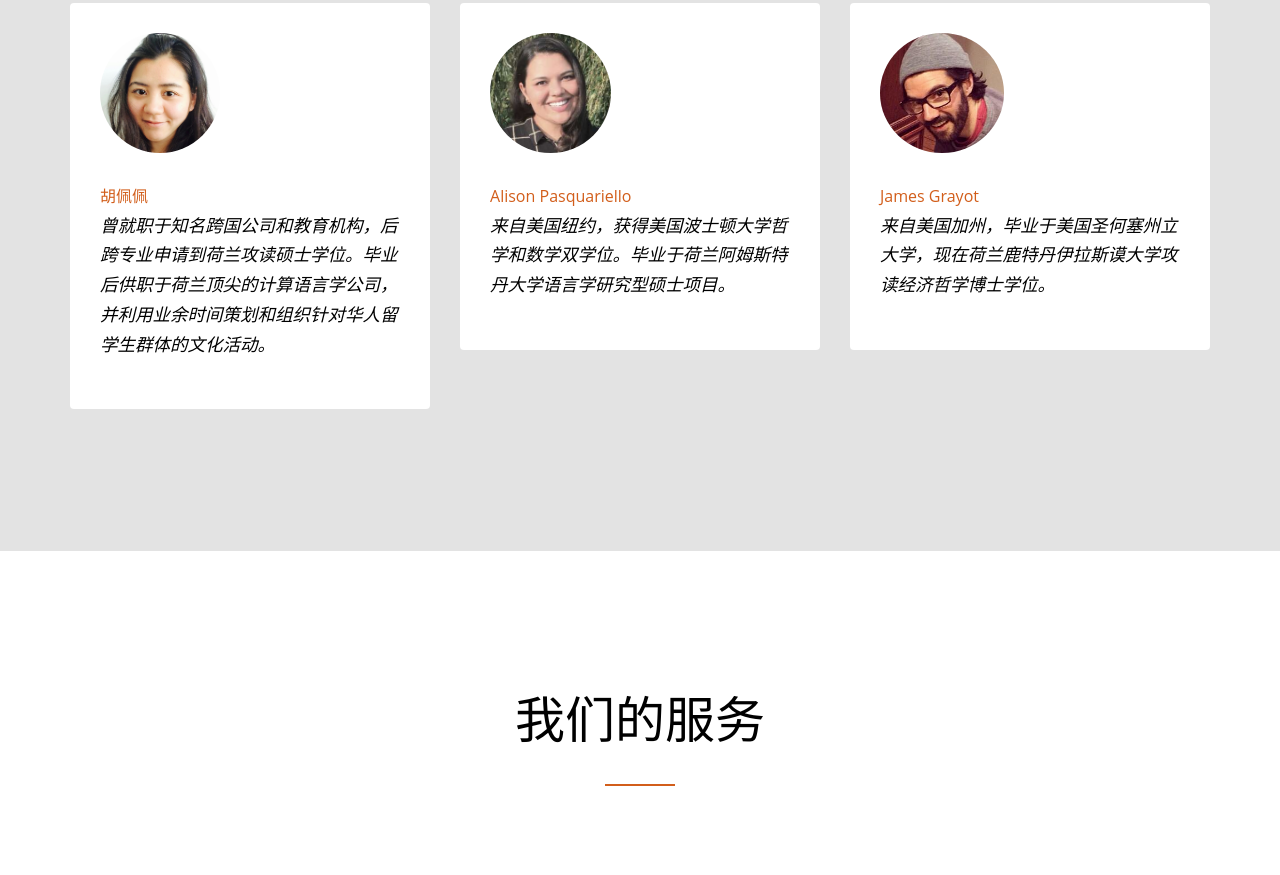
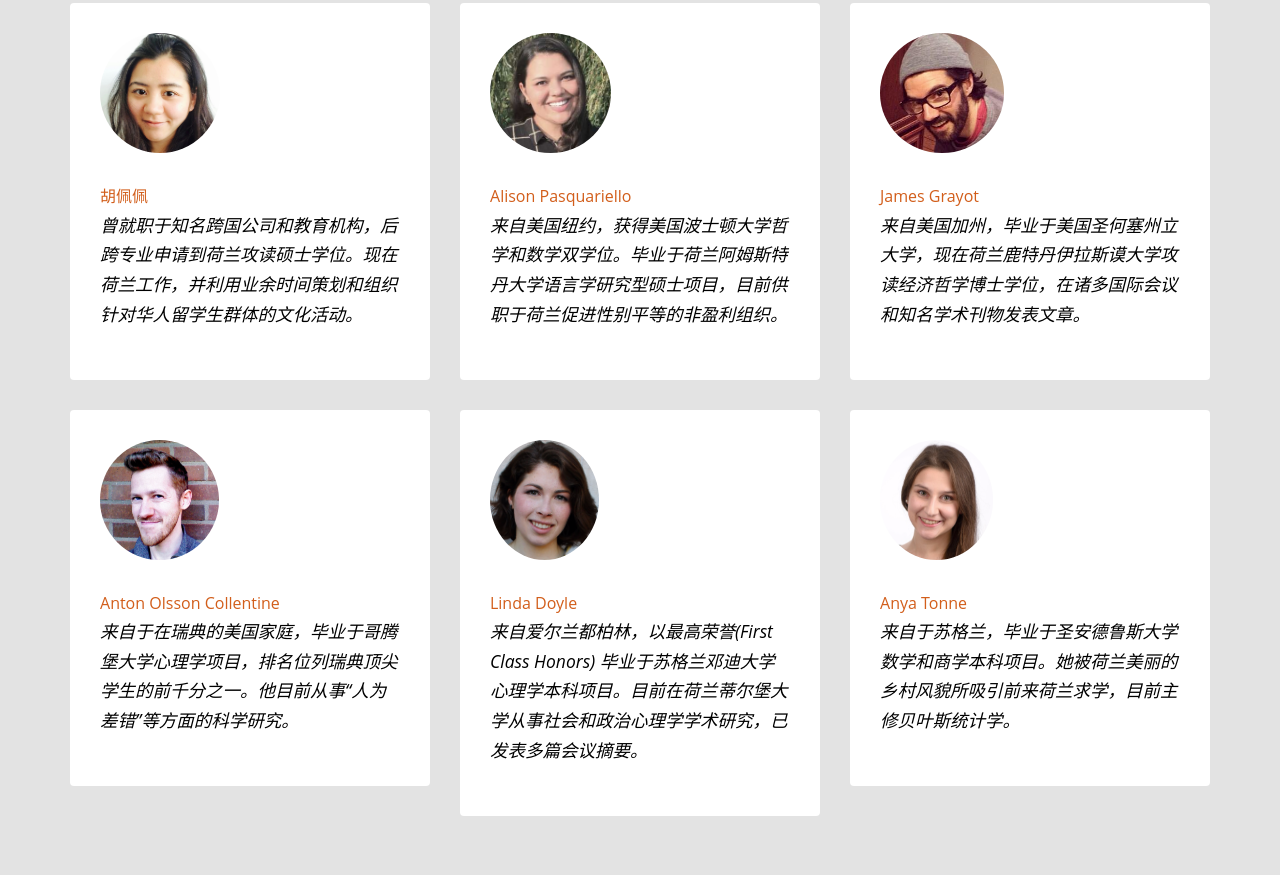
Before and after one commit to bonan-fc/fengcheliuxue, a website: page index.html in a window 1280 px wide. Shown: the part 3505-4380 px from the top of the page. Drawn offline with Linux system fonts and the light colour scheme; files whose address does not match are found by name.

Commit message:
Add new profiles and some minor changes

```diff
--- a/index.html
+++ b/index.html
@@ -87,7 +87,7 @@
             <div class="row">
               <div class="col-md-6">
                 <h4 class="text-black probootstrap-check-2">优质的教育资源</h4>
-                <p>荷兰有14所研究性大学，全部名列世界大学排名TOP 200。每一所荷兰大学都有自己所向披靡的优势专业。</p>
+                <p>荷兰有14所研究性大学，全部名列世界大学排名TOP 200。每一所荷兰大学都有自己蜚声内外的优势专业。</p>
 
                 <h4 class="text-black probootstrap-check-2">良好的工作机遇</h4>
                 <p>荷兰政府鼓励留学生毕业留在荷兰工作。随着英国脱欧，许多在英的国际企业搬到了荷兰的阿姆斯特丹和鹿特丹，荷兰的英语就业市场持续繁荣。 </p>
@@ -155,17 +155,16 @@
               <p><img src="img/peipei.jpg" class="img-responsive img-circle probootstrap-author-photo" alt="Free Template by ProBootstrap.com"></p>
               <p class="mb0">胡佩佩</p>
               <blockquote>
-                <p>曾就职于知名跨国公司和教育机构，后跨专业申请到荷兰攻读硕士学位。毕业后供职于荷兰顶尖的计算语言学公司，并利用业余时间策划和组织针对华人留学生群体的文化活动。</p>
+                <p>曾就职于知名跨国公司和教育机构，后跨专业申请到荷兰攻读硕士学位。现在荷兰工作，并利用业余时间策划和组织针对华人留学生群体的文化活动。</p>
               </blockquote>
             </div>
           </div>
-          <div class="clearfix visible-sm-block"></div>
           <div class="col-md-4 col-sm-6 col-xs-12">
             <div class="probootstrap-testimonial">
               <p><img src="img/alison.jpg" class="img-responsive img-circle probootstrap-author-photo" alt="Free Template by ProBootstrap.com"></p>
               <p class="mb0">Alison Pasquariello</p>
               <blockquote>
-                <p>来自美国纽约，获得美国波士顿大学哲学和数学双学位。毕业于荷兰阿姆斯特丹大学语言学研究型硕士项目。</p>
+                <p>来自美国纽约，获得美国波士顿大学哲学和数学双学位。毕业于荷兰阿姆斯特丹大学语言学研究型硕士项目，目前供职于荷兰促进性别平等的非盈利组织。</p>
               </blockquote>
             </div>
           </div>
@@ -174,11 +173,38 @@
               <p><img src="img/james.jpg" class="img-responsive img-circle probootstrap-author-photo" alt="Free Template by ProBootstrap.com"></p>
               <p class="mb0">James Grayot</p>
               <blockquote>
-                <p>来自美国加州，毕业于美国圣何塞州立大学，现在荷兰鹿特丹伊拉斯谟大学攻读经济哲学博士学位。</p>
+                <p>来自美国加州，毕业于美国圣何塞州立大学，现在荷兰鹿特丹伊拉斯谟大学攻读经济哲学博士学位，在诸多国际会议和知名学术刊物发表文章。</p>
               </blockquote>
             </div>
           </div>
-
+          <div class="clearfix visible-sm-block"></div>
+          <div class="col-md-4 col-sm-6 col-xs-12">
+            <div class="probootstrap-testimonial">
+              <p><img src="img/anton.jpg" class="img-responsive img-circle probootstrap-author-photo" alt="Free Template by ProBootstrap.com"></p>
+              <p class="mb0">Anton Olsson Collentine</p>
+              <blockquote>
+                <p>来自于在瑞典的美国家庭，毕业于哥腾堡大学心理学项目，排名位列瑞典顶尖学生的前千分之一。他目前从事“人为差错”等方面的科学研究。</p>
+              </blockquote>
+            </div>
+          </div>
+          <div class="col-md-4 col-sm-6 col-xs-12">
+            <div class="probootstrap-testimonial">
+              <p><img src="img/linda.jpg" class="img-responsive img-circle probootstrap-author-photo" alt="Free Template by ProBootstrap.com"></p>
+              <p class="mb0">Linda Doyle</p>
+              <blockquote>
+                <p>来自爱尔兰都柏林，以最高荣誉(First Class Honors) 毕业于苏格兰邓迪大学心理学本科项目。目前在荷兰蒂尔堡大学从事社会和政治心理学学术研究，已发表多篇会议摘要。</p>
+              </blockquote>
+            </div>
+          </div>
+          <div class="col-md-4 col-sm-6 col-xs-12">
+            <div class="probootstrap-testimonial">
+              <p><img src="img/anya.jpg" class="img-responsive img-circle probootstrap-author-photo" alt="Free Template by ProBootstrap.com"></p>
+              <p class="mb0">Anya Tonne</p>
+              <blockquote>
+                <p>来自于苏格兰，毕业于圣安德鲁斯大学数学和商学本科项目。她被荷兰美丽的乡村风貌所吸引前来荷兰求学，目前主修贝叶斯统计学。</p>
+              </blockquote>
+            </div>
+          </div>
         </div>
       </div>
     </section>
@@ -233,7 +259,6 @@
               <h2>风车VIP</h2>
               <p></p>
               <p class="probootstrap-price"><strong>9999元</strong></br><strong><strike>原价 19800元</strike></strong></p>
-              <p class="probootstrap-note">＊ 初创团队，价格随供需浮动</p>
               <ul class="probootstrap-list text-left mb50">
                 <li class="probootstrap-check">全程导师咨询，每周沟通</li>
                 <li class="probootstrap-check">全套文书修改／制作</li>
@@ -247,7 +272,6 @@
               <h2>风车文书</h2>
               <p></p>
               <p class="probootstrap-price"><strong>249元 ～</strong></br><strong>1999元</strong></p>
-              <p class="probootstrap-note">＊ 初创团队，价格随供需浮动</p>
               <ul class="probootstrap-list text-left mb50">
                 <li class="probootstrap-check">个人陈述，简历，推荐信</li>
                 <li class="probootstrap-check">具体价格见下</li>
@@ -261,7 +285,6 @@
               <h2>风车咨询</h2>
               <p></p>
               <p class="probootstrap-price"><strong>199元</strong></br><strong><strike>原价 599元</strike></strong></p>
-              <p class="probootstrap-note">＊ 初创团队，价格随供需浮动</p>
               <ul class="probootstrap-list text-left mb50">
                 <li class="probootstrap-check">经验丰富的咨询师</li>
                 <li class="probootstrap-check">最个性化和最专业的解答</li>
```
Also changed, not shown: img/anton.jpg (added), img/anya.jpg (added), img/linda.jpg (added), 1 other file.
